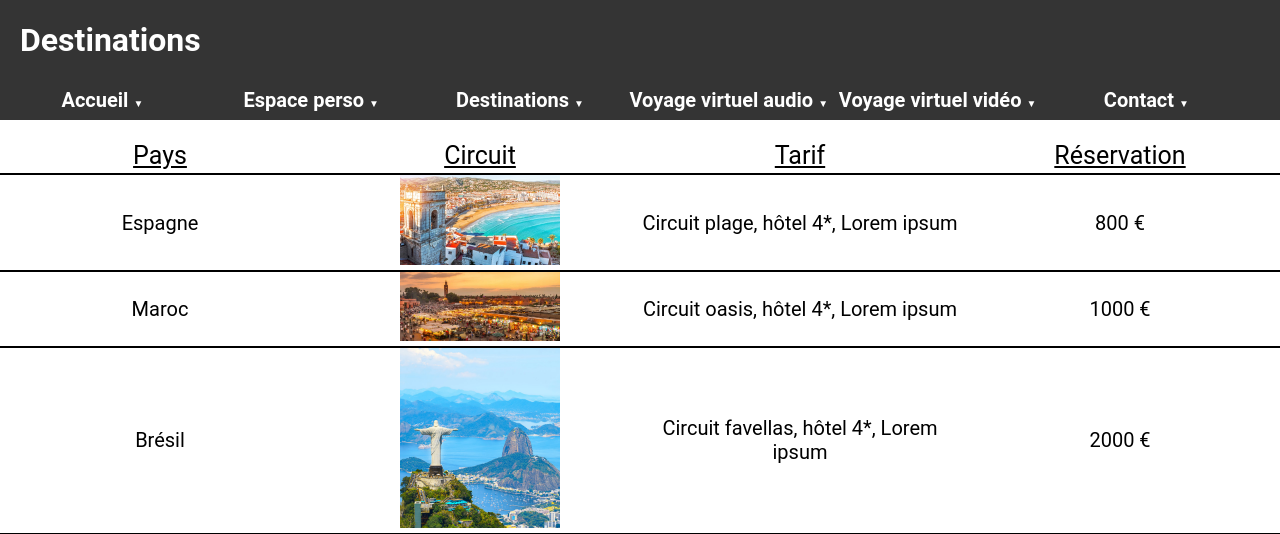
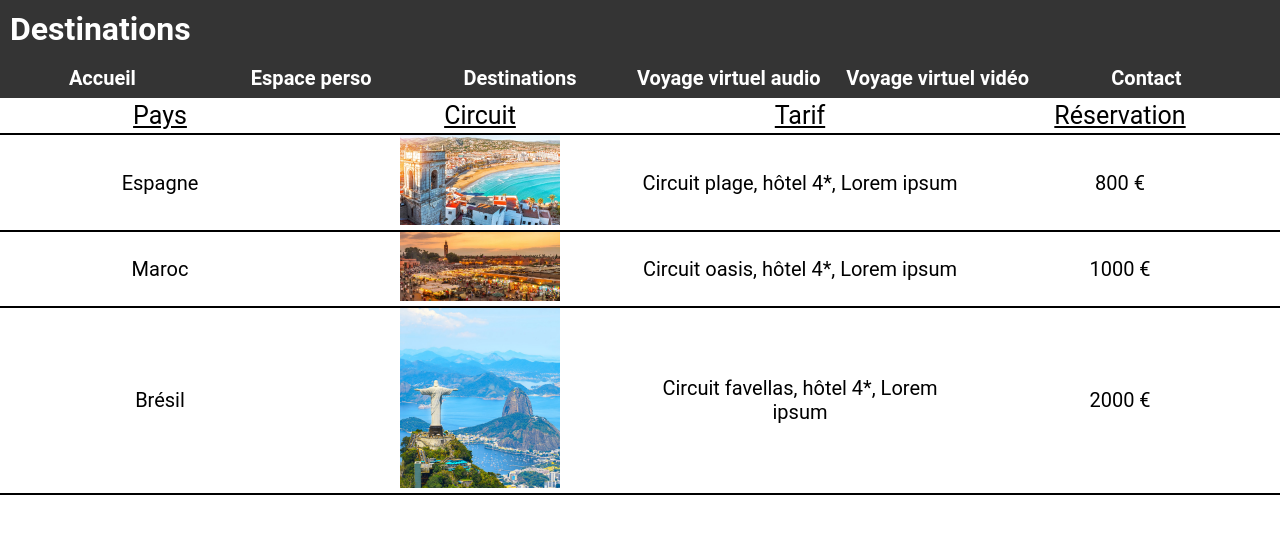
Before and after one commit to YanisHlali/Web-MI2, a PHP site: page /destinations/destinations.html in a window 1280 px wide. Shown: the top 534 px of the page. Run offline with PHP 8.4, Linux system fonts and the light colour scheme.

Commit message:
Fixation du menu

```diff
--- a/destinations/destinations.html
+++ b/destinations/destinations.html
@@ -11,17 +11,23 @@
 <body>
     <header>
         <h1>Destinations</h1>
-      </header>
-      <nav class="menu">
-        <ul>
-          <li class="menu"><a href="../index.html">Accueil</a></li>
-          <li class="menu"><a href="../perso/perso.html">Espace perso</a></li>
-          <li class="menu"><a href="../destinations/destinations.html">Destinations</a></li>
-          <li class="menu"><a href="../voyage_virtuel_audio/voyage_virtuel_audio.html">Voyage virtuel audio</a></li>
-          <li class="menu"><a href="../voyage_virtuel_video/voyage_virtuel_video.html">Voyage virtuel vidéo</a></li>
-          <li class="menu"><a href="../contact/contact.html">Contact</a></li>
-        </ul>
-      </nav>
+        <nav class="menu">
+            <ul class="menu">
+              <li><a href="#">Accueil</a></li>
+              <li><a href="perso/perso.html">Espace perso</a>
+              <ul class="sous-menu">
+                <li><a href="#">Connexion</a></li>
+                <li><a href="#">Mes informations</a></li>
+                <li><a href="#">Messagerie</a></li>
+                <li><a href="#">Historique</a></li>
+              </ul></li>
+              <li><a href="destinations/destinations.html">Destinations</a></li>
+              <li><a href="voyage_virtuel_audio/voyage_virtuel_audio.html">Voyage virtuel audio</a></li>
+              <li><a href="voyage_virtuel_video/voyage_virtuel_video.html">Voyage virtuel vidéo</a></li>
+              <li><a href="contact/contact.html">Contact</a></li>
+            </ul>
+        </nav>
+    </header>
       <br />
     <table>
         <tr class="header">
--- a/menu.css
+++ b/menu.css
@@ -4,13 +4,15 @@
 }
 
 header {
+    top: 0;
+    position: sticky;
     height: 80px;
     background-color: #343434;
+    width: 100%;
 }
 
 header h1 {
-    line-height: 80px;
-    margin-left: 20px;
+    padding: 10px;
     font-family: "Roboto", sans-serif;
     color: white;
 }
```
Also changed, not shown: index.html (+5 -5 lines), destinations/destinations.js (added).
